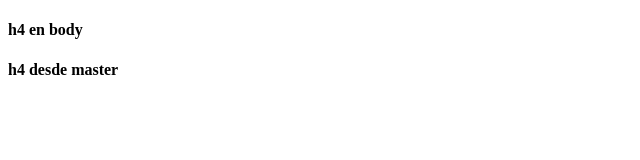
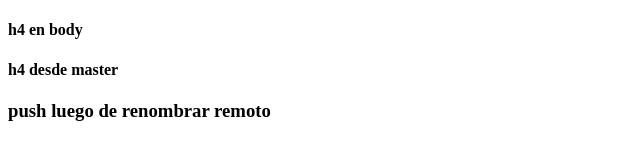
Before and after one commit to yesinf/Probando-Repositorios, a plain HTML site: page index.html in a window 1280 px wide. Shown: the whole page, without its empty margins (0-640 px from the left). Drawn offline with Linux system fonts and the light colour scheme.

Commit message:
push luego de renombrar remoto

```diff
--- a/index.html
+++ b/index.html
@@ -9,5 +9,6 @@
         <body>
             <h4>h4 en body</h4>
             <h4>h4 desde master</h4>
+            <h3>push luego de renombrar remoto</h3>
         </body>
 </html>
```
